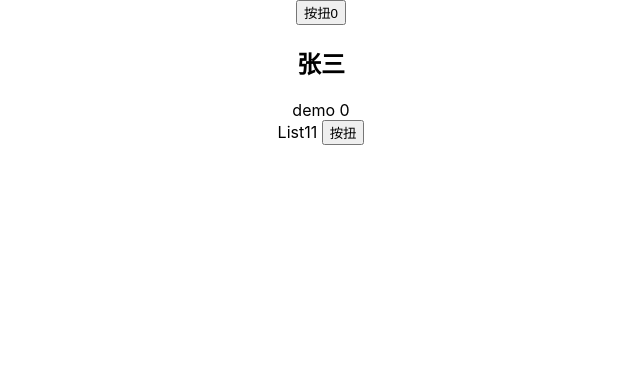
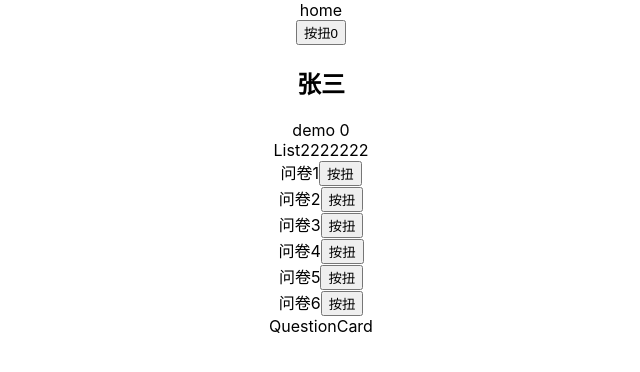
Before and after one commit to qqzhangyanhua/react-vip, a React (Create React App) app: page / in a window 1280 px wide. Shown: the top 372 px of the page, without its empty margins (319-959 px from the left). Built offline with nearby package versions, Linux system fonts and the light colour scheme.

Commit message:
feat: 6-8 数据处理

```diff
--- a/package.json
+++ b/package.json
@@ -13,6 +13,7 @@
     "@types/react-dom": "^18.2.15",
     "@typescript-eslint/eslint-plugin": "^6.12.0",
     "@typescript-eslint/parser": "^6.12.0",
+    "classnames": "^2.3.2",
     "eslint": "^8.54.0",
     "eslint-config-prettier": "^9.0.0",
     "eslint-plugin-prettier": "^5.0.1",
@@ -22,6 +23,7 @@
     "react": "^18.2.0",
     "react-dom": "^18.2.0",
     "react-scripts": "5.0.1",
+    "sass": "^1.69.5",
     "typescript": "^4.9.5",
     "web-vitals": "^2.1.4"
   },
--- a/src/App.tsx
+++ b/src/App.tsx
@@ -1,8 +1,9 @@
 import React, { useState } from 'react'
 import type { MouseEvent } from 'react'
-import List from './component/List'
 import './App.css'
 import Demo from './component/Demo'
+import Home from './pages/Home'
+import List from './pages/List'
 function App() {
   const [count, setCount] = React.useState(0)
   const [name, setName] = useState('张三')
@@ -13,6 +14,7 @@ function App() {
   }
   return (
     <div className="App">
+      <Home />
       <button onClick={handelClick}>按扭{count}</button>
       <h2>{name}</h2>
       <Demo />
--- a/src/component/List.tsx
+++ b/src/component/List.tsx
@@ -1,5 +1,8 @@
 import React, { FC, useState } from 'react'
 import { produce } from 'immer'
+import classNames from 'classnames'
+import styles from './list.module.css'
+import style2 from './list.module.scss'
 const List: FC = () => {
   const [userInfo, setUserInfo] = useState({ name: 'sss', age: 11 }) // 1. 定义一个状态
   const handelClick = () => {
@@ -10,9 +13,16 @@ const List: FC = () => {
       })
     )
   }
+  const itemsClass = classNames({
+    [styles['list-item']]: true,
+    'list-item-active': true,
+  })
+  console.log('styles', itemsClass)
+
   return (
-    <div>
+    <div className={itemsClass}>
       List{userInfo.age} <button onClick={handelClick}>按扭</button>
+      <div className={style2['list-item']}>sddsd</div>
     </div>
   )
 }
--- /dev/null
+++ b/src/component/QuestionCard/index.tsx
@@ -0,0 +1,6 @@
+import React from 'react'
+
+const QuestionCard = () => {
+  return <div>QuestionCard</div>
+}
+export default QuestionCard
--- /dev/null
+++ b/src/component/list.module.css
@@ -0,0 +1,5 @@
+
+.list-item{
+    color: red;
+    font-size: 34px;
+}
--- /dev/null
+++ b/src/component/list.module.scss
@@ -0,0 +1,5 @@
+
+.list-item{
+    color: #0f0;
+    font-size: 34px;
+}
--- /dev/null
+++ b/src/pages/Home.tsx
@@ -0,0 +1,6 @@
+import React from 'react'
+
+const Home = () => {
+  return <div>home</div>
+}
+export default Home
--- /dev/null
+++ b/src/pages/List/index.module.scss
@@ -0,0 +1,4 @@
+
+.list-item{
+    // color: red;
+}
--- /dev/null
+++ b/src/pages/List/index.tsx
@@ -0,0 +1,39 @@
+import React, { useState } from 'react'
+import style from './index.module.scss'
+import QuestionCard from '../../component/QuestionCard'
+const List = () => {
+  const [list, setList] = useState([
+    { id: 1, title: '问卷1', isStar: false },
+    { id: 2, title: '问卷2', isStar: false },
+    { id: 3, title: '问卷3', isStar: false },
+    { id: 4, title: '问卷4', isStar: false },
+    { id: 5, title: '问卷5', isStar: false },
+    { id: 6, title: '问卷6', isStar: false },
+  ])
+  const handelClick = () => {
+    setList(
+      list.map(item => {
+        if (item.id === 1) {
+          return {
+            ...item,
+            isStar: !item.isStar,
+          }
+        }
+        return item
+      })
+    )
+  }
+  return (
+    <>
+      <div className={style['list-item']}>List2222222</div>
+      {list.map(item => (
+        <div className={style['list-item']} key={item.id}>
+          {item.title}
+          <button onClick={handelClick}>按扭</button>
+        </div>
+      ))}
+      <QuestionCard />
+    </>
+  )
+}
+export default List
```
Also changed, not shown: 1 other file (tests, documents, lock files or other folders).
